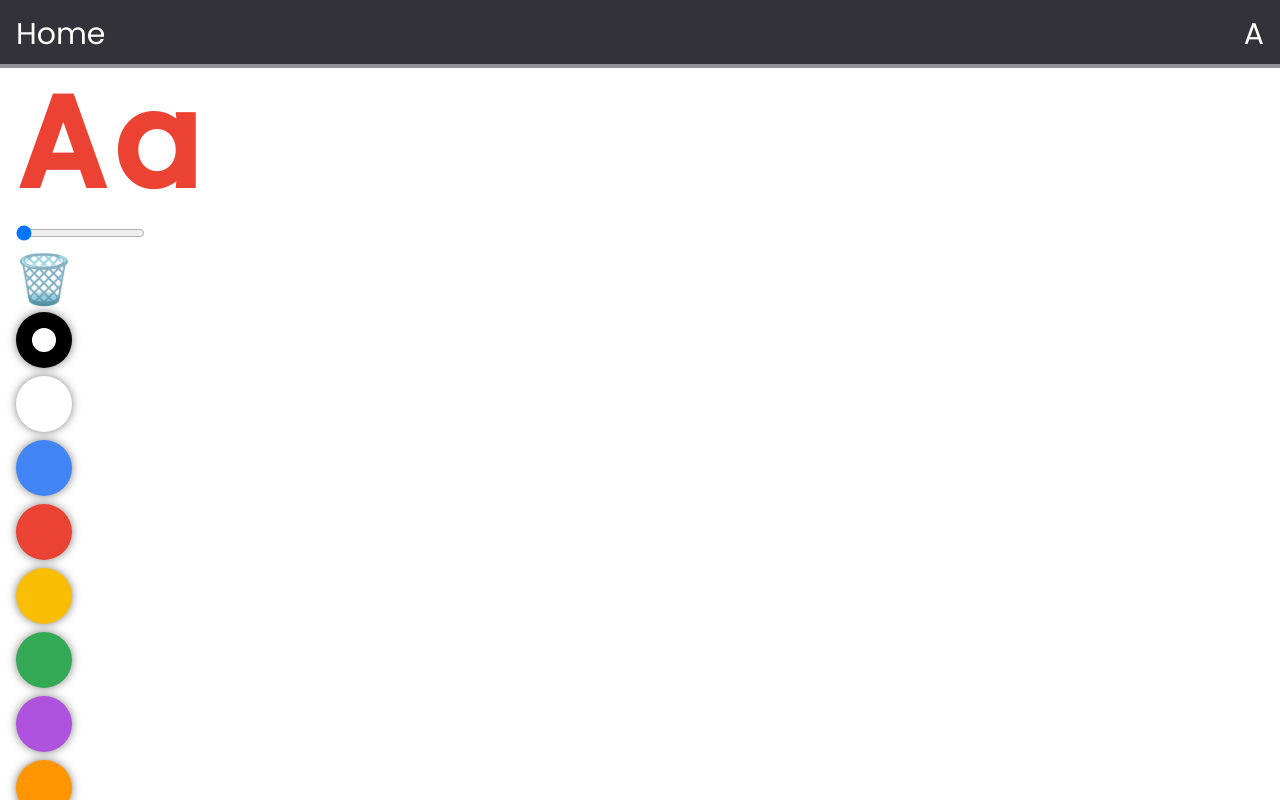
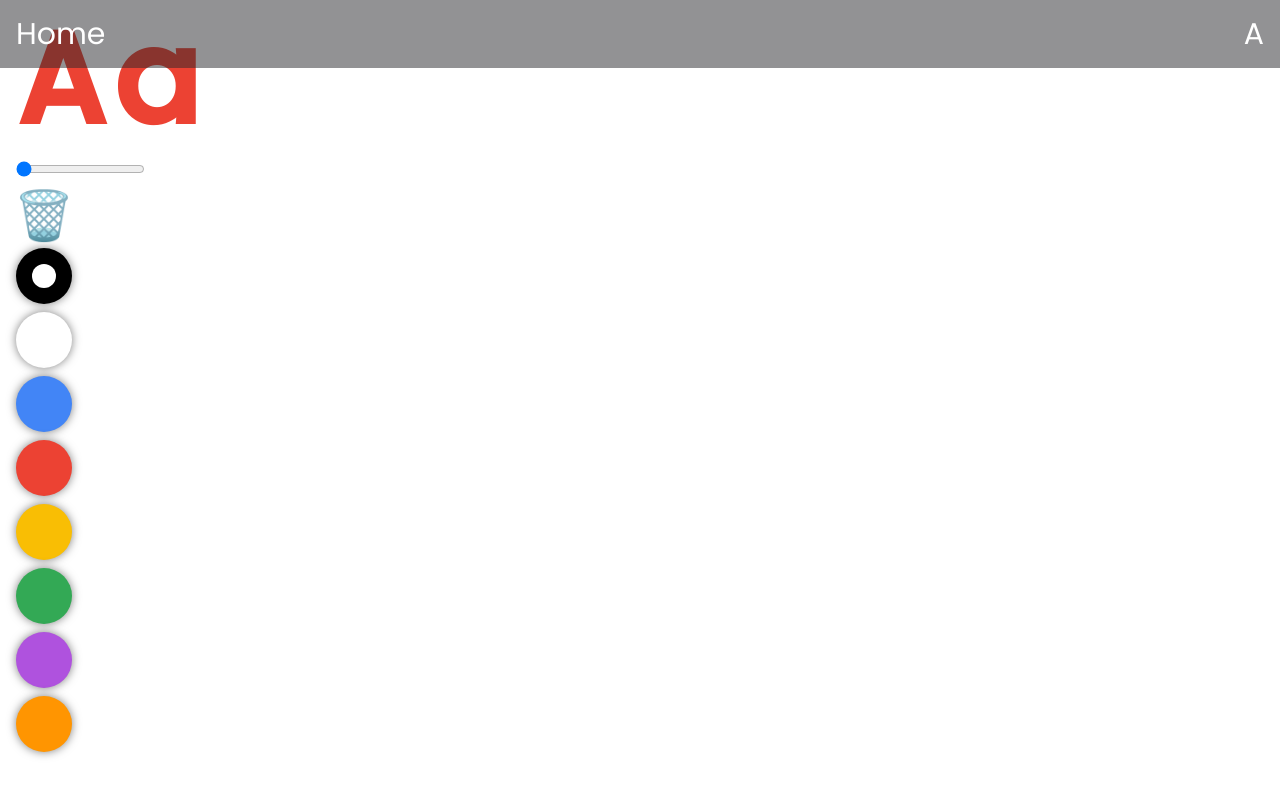
Before and after one commit to malthesers/letter-learning, a Vue app: page /a/canvas in a window 1280 px wide. Built offline with nearby package versions, Linux system fonts and the light colour scheme.

Commit message:
Fixed main padding

```diff
--- a/src/components/TheHeader.vue
+++ b/src/components/TheHeader.vue
@@ -1,5 +1,5 @@
 <template>
-  <header class="fixed z-10 w-full bg-zinc-800 bg-opacity-50 text-3xl p-4 flex justify-between">
+  <header class="fixed z-20 w-full bg-zinc-800 bg-opacity-50 text-3xl p-4 flex justify-between">
     <RouterLink to="/">Home</RouterLink>
     <RouterLink v-if="letterStore.current" :to="`/${letterStore.current.path}`" class="uppercase">{{
       letterStore.current.value }}
--- a/src/index.css
+++ b/src/index.css
@@ -4,7 +4,7 @@
 
 @layer base {
   main {
-    @apply h-full pt-16;
+    @apply h-full pt-16 pb-4 px-20;
   }
 
   main a {
--- a/src/views/CanvasView.vue
+++ b/src/views/CanvasView.vue
@@ -1,5 +1,5 @@
 <template>
-  <main class="select-none pt-16">
+  <main class="select-none p-0">
     <StrokeCursor v-if="showCursor" :cursorCoords="cursorCoords" :strokeColour="strokeColour"
       :strokeWidth="strokeWidth" />
     <div class="grid grid-cols-1 grid-rows-1 [&>*]:grid-area">
--- a/src/views/LetterView.vue
+++ b/src/views/LetterView.vue
@@ -1,6 +1,6 @@
 <template>
   <main :style="{ backgroundImage: `url(/src/assets/background/${letterStore.current?.images.background}.svg)` }"
-    class="h-full px-20 bg-cover bg-center grid grid-cols-2">
+    class="h-full bg-cover bg-center grid grid-cols-2">
     <img :src="`/src/assets/character/${letterStore.current?.images.character}.svg`" :alt="letterStore.current?.name"
       class="max-w-[30rem] h-auto mx-auto mt-auto">
     <nav class="text-2xl flex flex-col justify-center text-black text-center gap-2">
```
